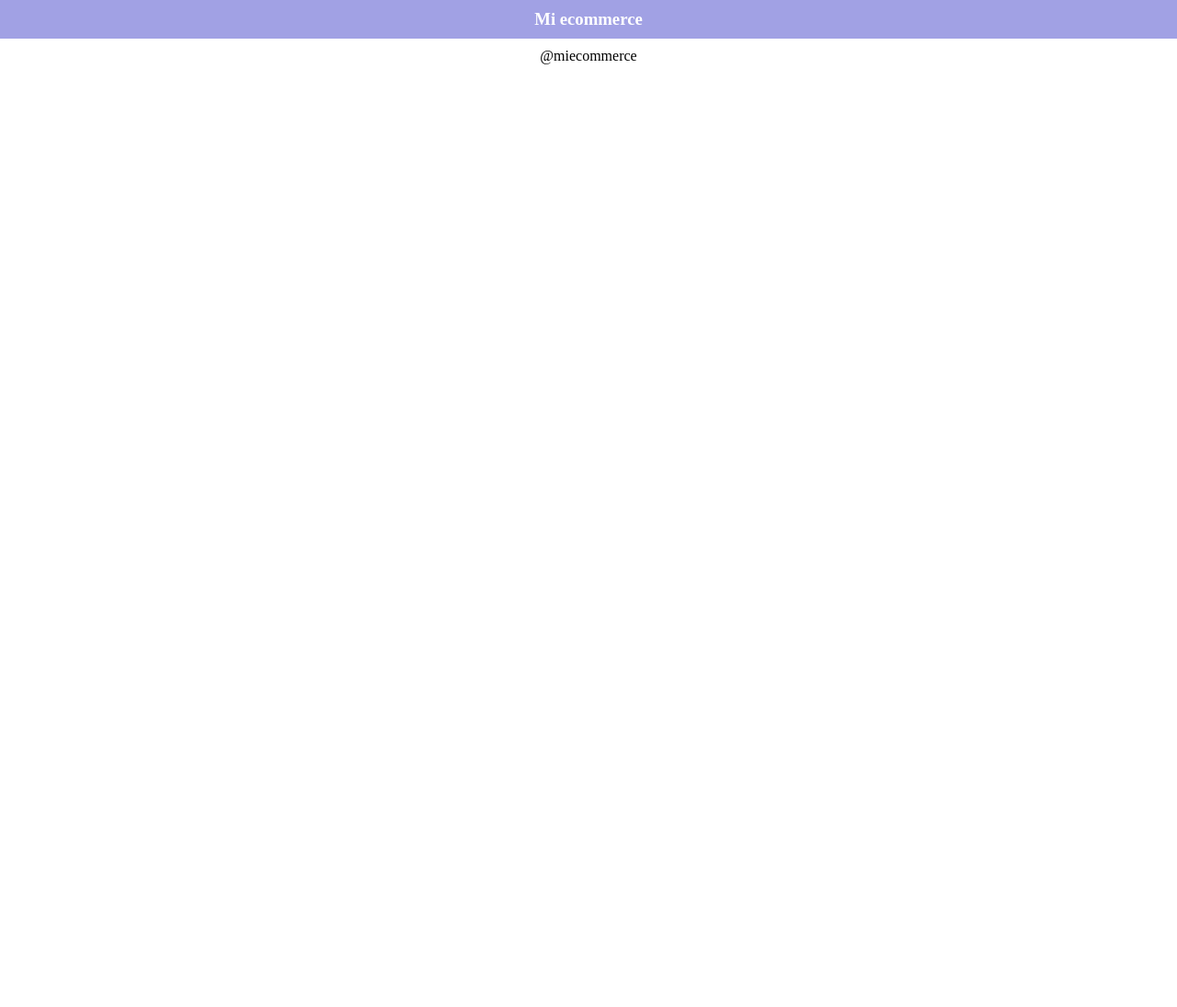
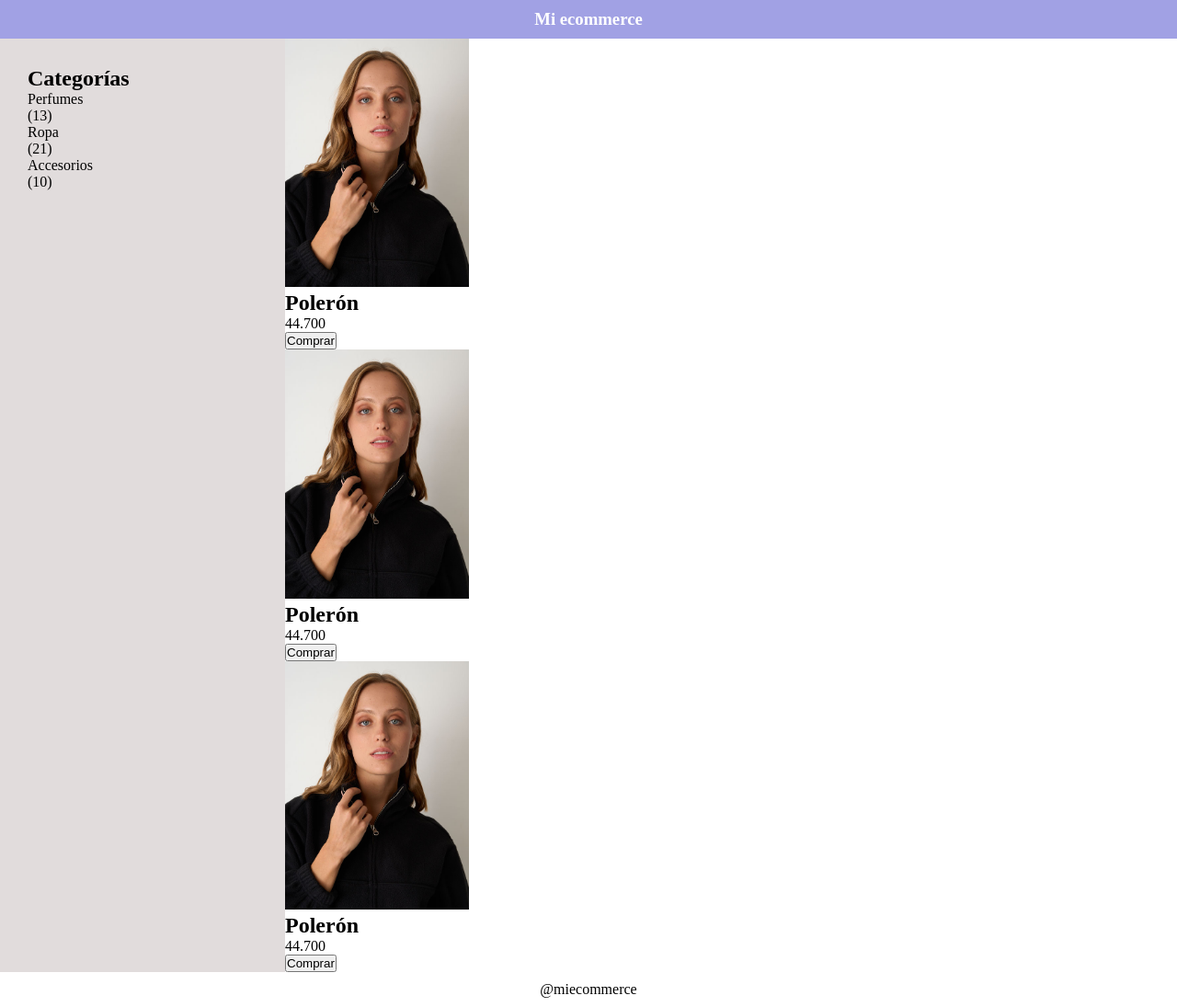
Before and after one commit to jrojaspena/desafio2grid, a plain HTML site: page index.html in a window 1280 px wide. Shown: the whole page at 92% size. Before the commit the page ends 800 px from the top, so only its background shows below. Drawn offline with Linux system fonts and the light colour scheme.

Commit message:
cambio grilla

```diff
--- a/assets/css/styles.css
+++ b/assets/css/styles.css
@@ -7,8 +7,30 @@ header{
     color: white;
     text-align: center;
     padding: 10px;
+}
+main{
+    display: flex;
+}
+
+main .aside-bar{
+    background-color: rgb(225, 220, 220);
+    width: 250px;
+    min-height: 90vh;
+    padding: 30px;
+}
+
+main .aside-bar ul{
+    list-style: none;
+}
+
+main .grilla{
 
 }
+
+main .grilla .card img{
+    width: 200px;
+}
+
 footer{
     text-align: center;
     padding: 10px;
--- a/index.html
+++ b/index.html
@@ -13,6 +13,41 @@
   <header>
     <h3>Mi ecommerce </h3>
   </header>
+
+  <main>
+    <section class="aside-bar">
+     <h2>Categorías</h2>
+     <ul>
+      <li>Perfumes <p>(13)</p></li>
+      <li>Ropa</li><p>(21)</p>
+      <li>Accesorios</li><p>(10)</p>
+
+     </ul>
+    </section>
+    <section class="grilla">
+      <div class="card">
+        <img src="./assets/imagenes/poleron.jpeg" alt="">
+        <h2>Polerón</h2>
+        <p>44.700</p>
+        <button>Comprar</button>
+      </div>
+
+      <div class="card">
+        <img src="./assets/imagenes/poleron.jpeg" alt="">
+        <h2>Polerón</h2>
+        <p>44.700</p>
+        <button>Comprar</button>
+      </div>
+
+      <div class="card">
+        <img src="./assets/imagenes/poleron.jpeg" alt="">
+        <h2>Polerón</h2>
+        <p>44.700</p>
+        <button>Comprar</button>
+      </div>
+    </section>
+  </main>
+
     <footer>
         @miecommerce
     </footer>
```
